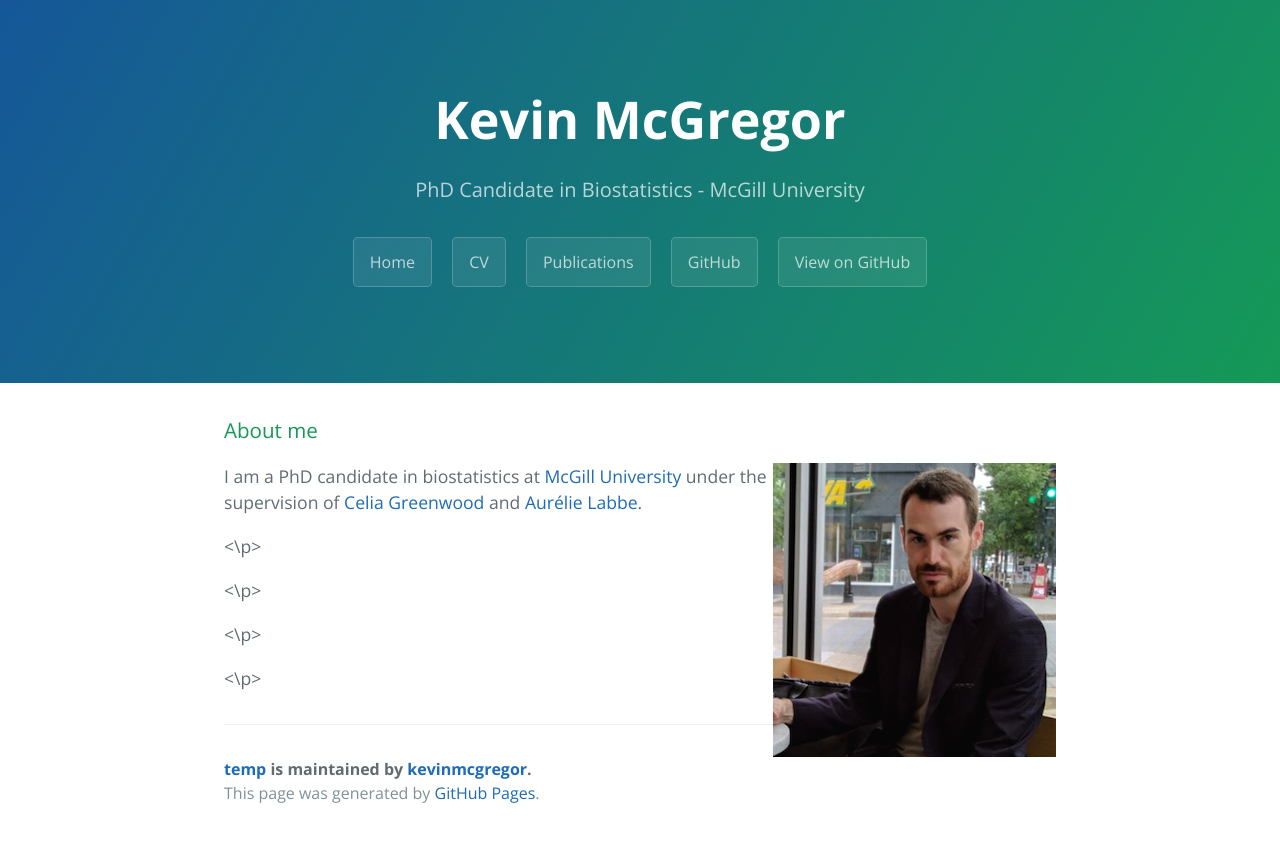
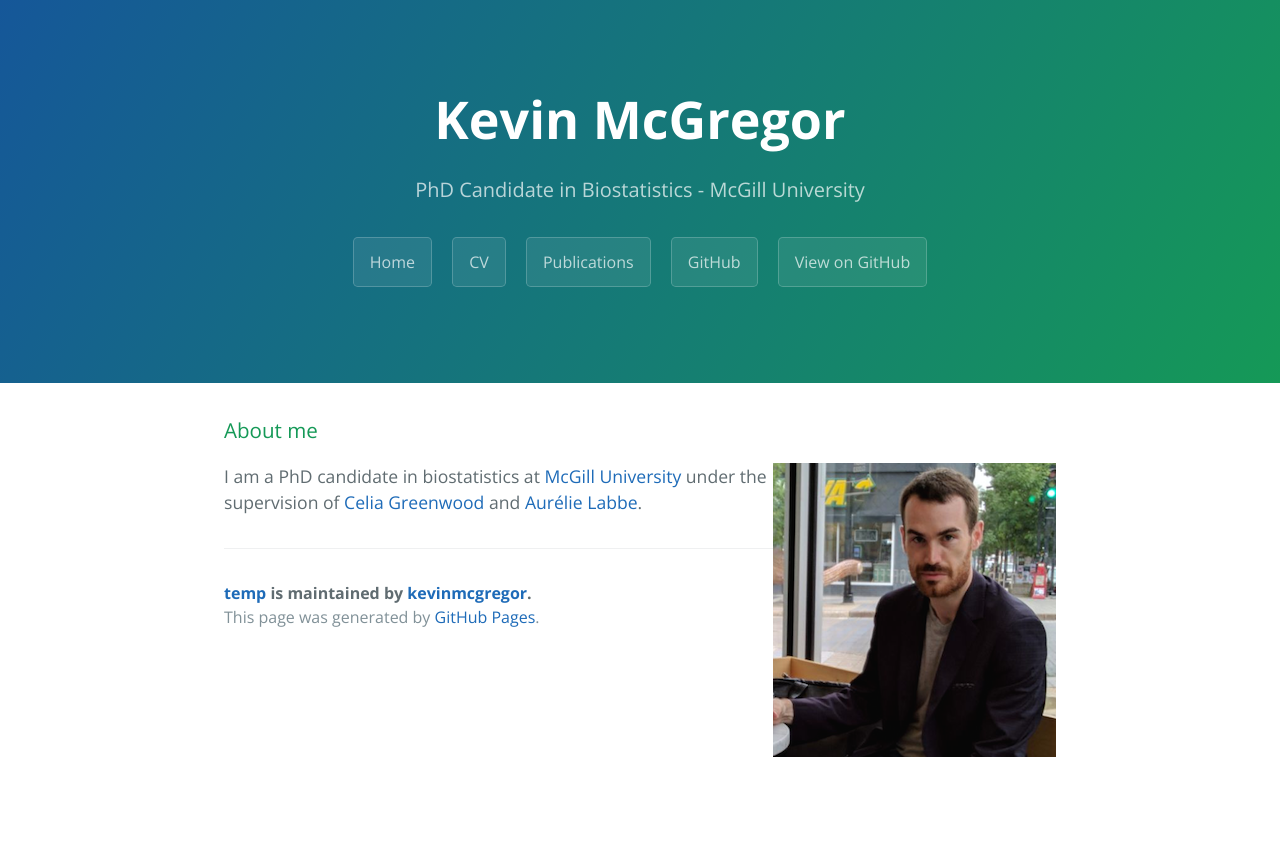
Before and after one commit to kevinmcgregor/temp, a Jekyll site: the page built from index.md, in a window 1280 px wide. Shown: the top 842 px of the page. Built offline with Jekyll 4.4.1, drawn with Linux system fonts in a browser that asks for light colours; our own code applies the rules of GitHub Pages for plain Markdown files.

Commit message:
fixing paragraph errors

```diff
--- a/index.md
+++ b/index.md
@@ -11,7 +11,7 @@ I am a PhD candidate in biostatistics at [McGill University](https://www.mcgill.
 
 
 
-<p><\p>
-<p><\p>
-<p><\p>
-<p><\p>
+<p>
+<p>
+<p>
+<p>
```
